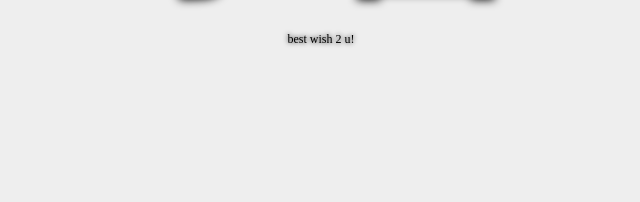
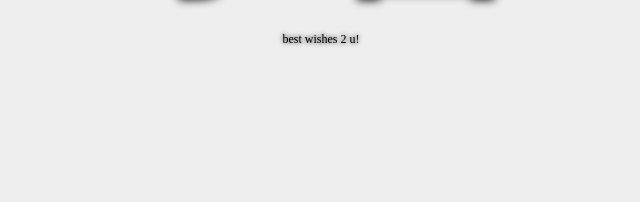
Before and after one commit to c4cat/c4cat.github.io, a plain HTML site: page index.html in a window 1280 px wide. Shown: the part 448-650 px from the top of the page, 319-959 px from the left. Drawn offline with Linux system fonts and the light colour scheme.

Commit message:
Update index.html

```diff
--- a/index.html
+++ b/index.html
@@ -57,6 +57,6 @@
 <body ryt13792="1">
 	<cornelia></cornelia>
 	<h1>恭喜</h1>
-	<p>best wish 2 u!</p>
+	<p>best wishes 2 u!</p>
 	<footer><a href="">http://cornelia.<del>你和我</del>.me</a></footer>
 </body></html>
```
